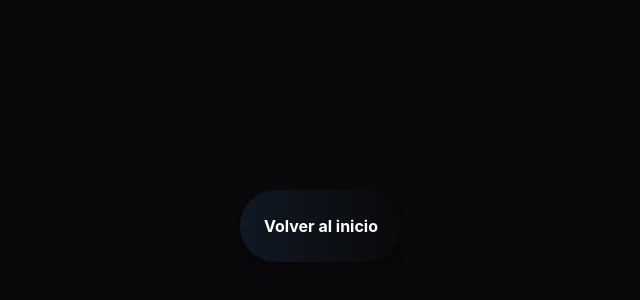
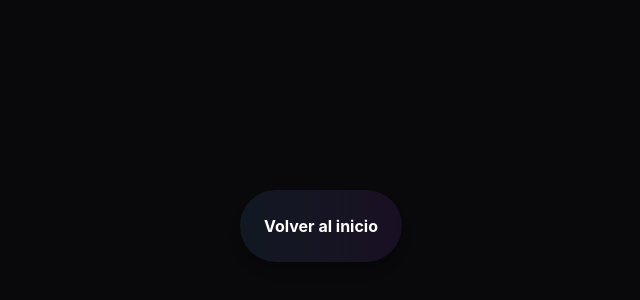
Before and after one commit to pillz4xngxl/SDLC-blog, a website: page comments.html in a window 1280 px wide. Shown: the part 190-490 px from the top of the page, without its empty margins (319-959 px from the left). Drawn offline with Linux system fonts and the light colour scheme.

Commit message:
minor fix in comments section, corrected typo

```diff
--- a/comments.html
+++ b/comments.html
@@ -26,7 +26,7 @@
         </script>
     </div>
 
-    <a href="index.html" class="bg-linear-to-r from-blue-400/10 to purple-500/10 hover:from-blue-400 hover:to-purple-500 text-white font-bold p-6 rounded-full shadow-lg transition duration-300">
+    <a href="index.html" class="bg-linear-to-r from-blue-400/10 to-purple-500/10 hover:from-blue-400 hover:to-purple-500 text-white font-bold p-6 rounded-full shadow-lg transition duration-300">
         Volver al inicio
     </a>
 
```
